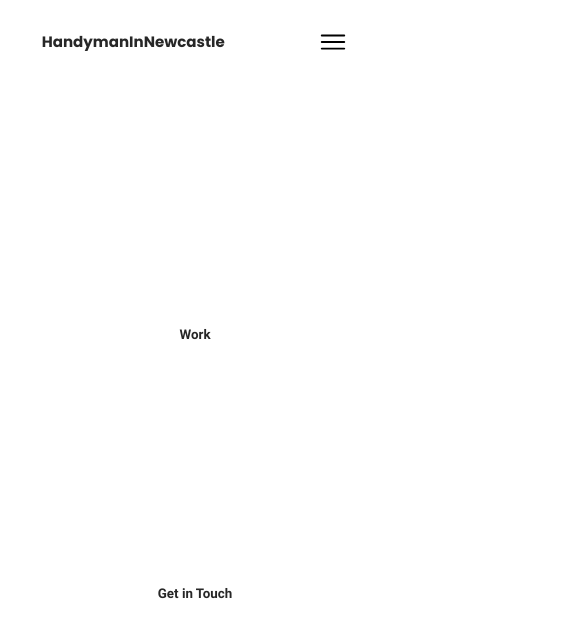
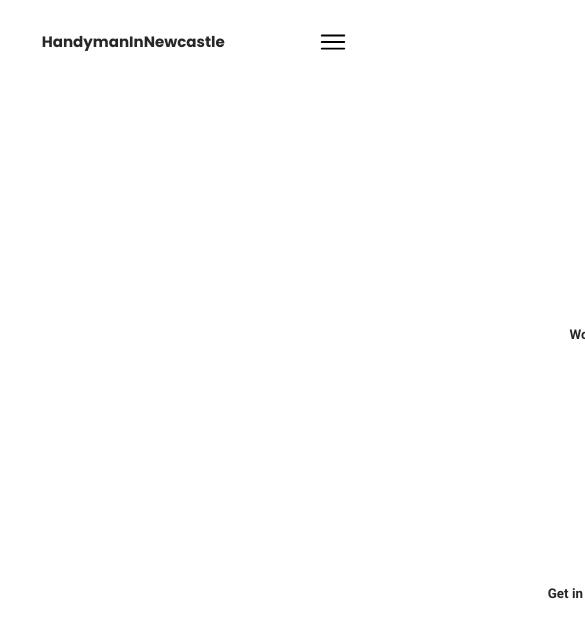
Before and after one commit to pmita/project-ALPHA, a React (Create React App) app: page / in a window 390 px wide. Shown: the top 638 px of the page, 585 px wide, since content can reach past the window. Built offline with nearby package versions, Linux system fonts and the light colour scheme.

Commit message:
responsive, and togglable menu

```diff
--- a/src/layout/Navigation/component.js
+++ b/src/layout/Navigation/component.js
@@ -1,3 +1,5 @@
+import { useState } from 'react';
+// ROUTER
 import { Link } from 'react-router-dom';
 // ASSETS
 import burgerIcon from '../../assets/images/svg/burger.svg';
@@ -5,14 +7,19 @@ import burgerIcon from '../../assets/images/svg/burger.svg';
 import './style.scss';
 
 function Navigation() {
+  // STATE & VARIABLES
+  const [isHidden, setIsHidden] = useState(false);
+
   return (
     <nav>
       <h4 id="nav-logo">HandymanInNewcastle</h4>
-      <ul className="nav-items active">
+      <ul className={isHidden ? 'nav-items active' : 'nav-items'}>
         <li><Link to="/">Work</Link></li>
         <li><Link to="/">Get in Touch</Link></li>
       </ul>
-      <img className="nav-burger" src={burgerIcon} alt="toggle menu icon" />
+      <button className="nav-burger" type="button" onClick={() => setIsHidden(!isHidden)}>
+        <img src={burgerIcon} alt="toggle menu icon" />
+      </button>
     </nav>
   );
 }
--- a/src/layout/Navigation/style.scss
+++ b/src/layout/Navigation/style.scss
@@ -32,6 +32,9 @@ nav{
 }
 
 .nav-burger{
+  background-color: transparent;
+  border: none;
+  outline: none;
   height: 30px;
   width: 30px;
   font-weight: 400;
@@ -53,7 +56,7 @@ nav{
     transform: translateX(100%);
     transition: all 0.3s ease-in;
     z-index: 2;
-    @include flex(column, spav, center);
+    @include flex(column, space-evenly, center);
     &.active{
       transform: translateX(0%);
     }
```
